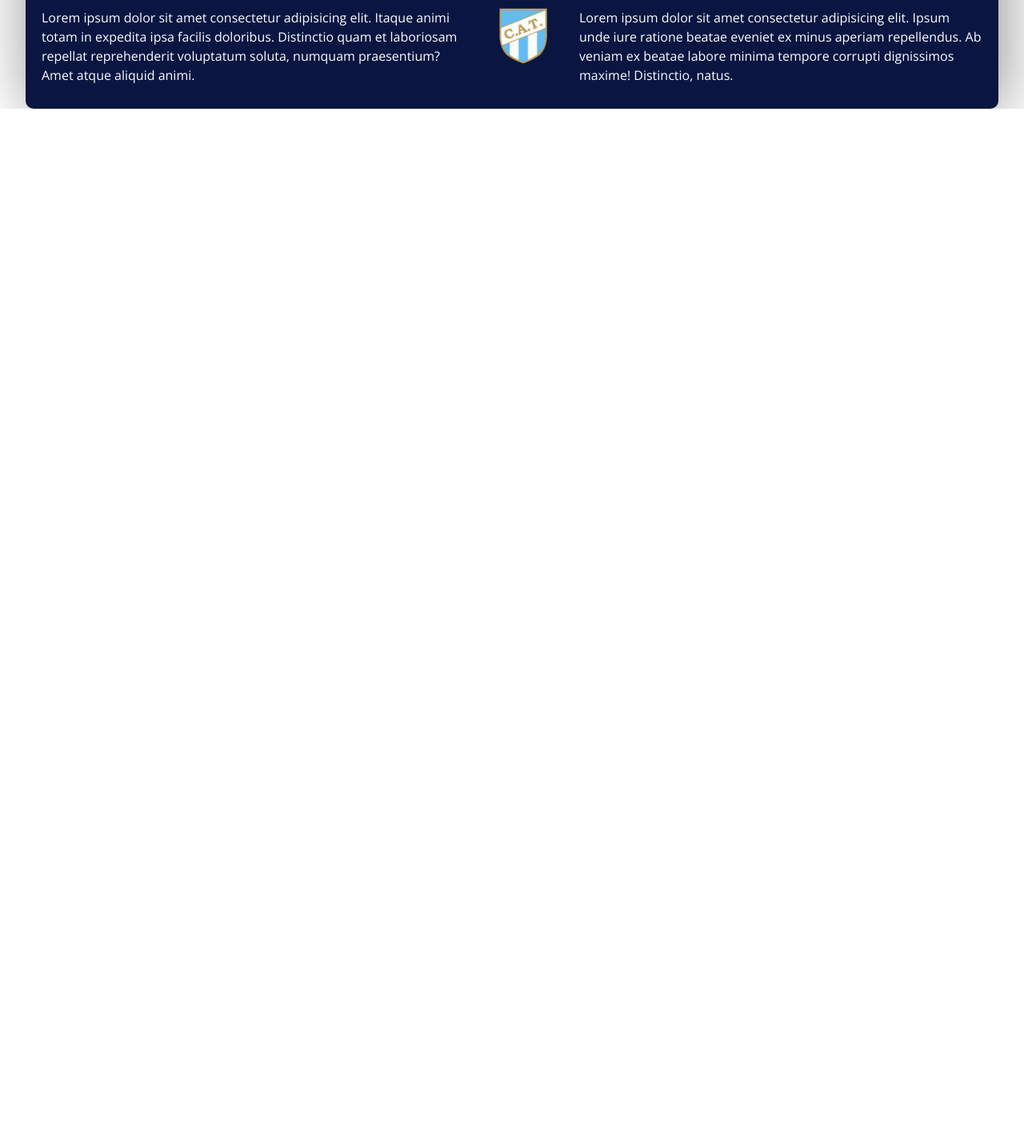
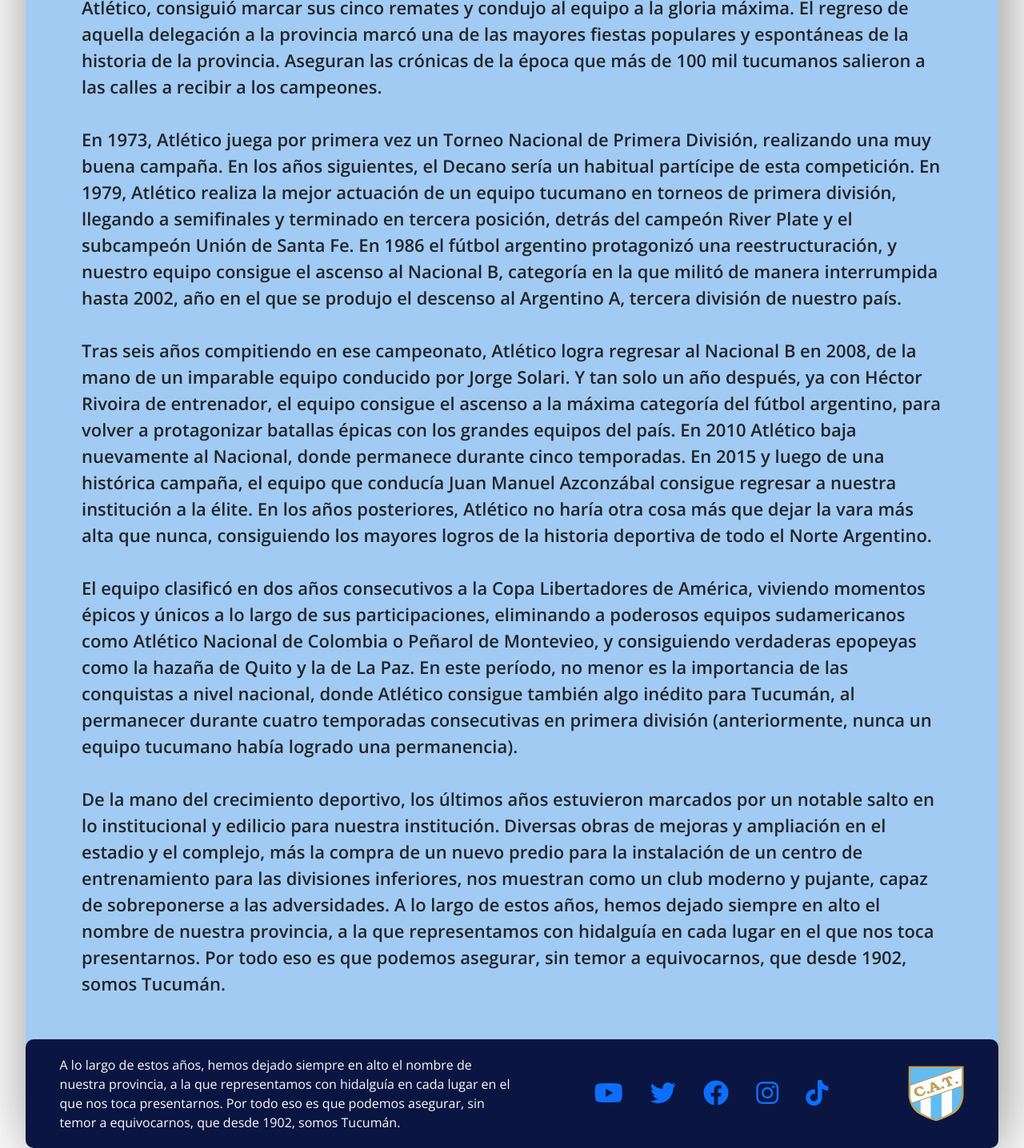
Before and after one commit to nachorebolleda/PF-Rebolleda, a website: page historia.html in a window 1280 px wide. Shown: the part 1930-3366 px from the top of the page at 80% size. Before the commit the page ends 2066 px from the top, so only its background shows below. Drawn offline with nearby package versions, Linux system fonts and the light colour scheme.

Commit message:
footer terminado, historia terminado

```diff
--- a/historia.html
+++ b/historia.html
@@ -48,44 +48,43 @@
         <div class="contenidoHistoria">
             <h1 class="titulo2"><b>CLUB ATLETICO TUCUMAN</b></h4>
             <div class="parrafohistoria">
-                Lorem ipsum dolor sit amet consectetur, adipisicing elit. Praesentium placeat architecto beatae ipsa ipsum velit eum minima doloribus dolorem, odit illum voluptas nemo sapiente. Magnam harum provident ducimus odit quod.
-                Eligendi omnis in aliquam, quod debitis quas consectetur facere repellat illum tempore consequuntur nobis at itaque possimus nam, fuga alias voluptas. Minus tenetur excepturi quibusdam eligendi eveniet error tempora repellendus.
-                Quo commodi minima, voluptate distinctio sequi provident hic impedit mollitia autem eaque? Voluptatum, eveniet nesciunt. Incidunt natus quod quas sapiente? Totam dolor dolore magni neque aspernatur, ipsam optio dicta exercitationem?
-                Blanditiis, ducimus temporibus asperiores maxime architecto deleniti facere vel iure inventore ut explicabo ex tempora quos animi eos molestias necessitatibus ullam itaque molestiae vitae et laborum, eaque alias! Consectetur, dignissimos?
-                Laborum sequi corporis enim, ex veniam doloremque illum perspiciatis velit natus, voluptates iure quo quos officia perferendis obcaecati tempore nihil quibusdam, eius excepturi deleniti qui debitis. Veritatis deleniti reiciendis dolore.
-                Voluptatum laudantium, perferendis provident nesciunt illo aliquid possimus a doloribus! Repudiandae, illo, nostrum dolorem ipsum est quasi consectetur fugit dolores nihil maiores obcaecati magni. Commodi ratione excepturi quibusdam aspernatur aliquid!
-                Quo itaque dolorum voluptas saepe vero incidunt. Eius quisquam dolores, vel similique reiciendis placeat iste! Vel, nostrum accusantium doloribus repellendus itaque voluptates ut unde sapiente velit impedit beatae porro repellat.
-                Soluta fuga reprehenderit earum odit libero, debitis doloribus accusantium error illum. Quo, eos rem? Non, necessitatibus quae similique laboriosam, aspernatur corrupti soluta odio tempora, dolore dolorem voluptas blanditiis modi nulla.
-                Quo, numquam. Animi quae quaerat saepe itaque eligendi, ullam repellendus unde. Voluptates ex doloribus commodi ipsum tempora explicabo vitae enim alias magni aut id, itaque maxime, culpa ea dolorum eaque.
-                Ipsa iusto quo dolores corrupti consequuntur veritatis eligendi tempora neque quibusdam vel blanditiis mollitia eveniet explicabo tempore doloribus, eius accusantium ea molestias, quidem ab totam. Temporibus nobis deserunt labore voluptas.
-                Distinctio voluptatum voluptatibus praesentium, aliquid rem dicta animi voluptates minima neque beatae quos non amet nihil maiores molestiae ut ullam cum, consectetur odio architecto dolores dolorem quae cumque! Sapiente, expedita!
-                Atque, tempore illum repudiandae rem aliquam non quos vel aspernatur voluptatibus eveniet debitis autem dolorem ipsa voluptatem ipsum, dicta ad est consectetur aliquid minus deleniti? Consequatur itaque dolorem pariatur! Possimus!
-                Velit nobis repellendus quae tenetur molestiae? Temporibus reprehenderit beatae sequi dolorum maxime nisi quasi quia odit numquam dolores dolore aspernatur modi at quaerat nam est ipsum, corporis et nostrum tenetur.
-                Dolorum, labore consectetur veniam voluptatum molestiae ad quo expedita harum dignissimos sed. Consectetur, quibusdam! Necessitatibus cupiditate blanditiis ab quae quisquam amet maxime voluptate! Dolor sit labore ducimus neque magni quia?
-                Eius quia molestiae dolorum accusantium reprehenderit, voluptas suscipit necessitatibus saepe. Harum provident sequi ad, tenetur nulla, alias sed obcaecati, eveniet enim nam eos hic dignissimos dolor aut et itaque quisquam.
-                Soluta voluptate ullam cupiditate, quidem ipsam delectus inventore reprehenderit quo incidunt, corporis officiis dolorem. Quod, ex necessitatibus dolores assumenda cum beatae amet alias non ipsam, modi quidem esse molestiae voluptatum?
-                Est cupiditate culpa non mollitia earum voluptas doloribus quidem eligendi facere necessitatibus omnis laudantium corrupti atque, provident maxime impedit id beatae quas fugiat dolorem repellendus a et minima. Voluptatum, ea!
-                Magni repellat consectetur doloribus possimus alias ducimus minus quidem commodi debitis soluta blanditiis eligendi eum accusamus, deleniti error! Nemo, soluta! Vero perferendis temporibus libero enim non dolorum consectetur, animi aut.
-                Atque, distinctio eligendi facere odit eum quisquam, minus esse possimus voluptate cupiditate consequatur. Natus ea corporis corrupti? Quidem pariatur, mollitia magni perferendis quibusdam, quod distinctio illo excepturi, iusto unde tempore.
-                Nisi rem tenetur autem nam blanditiis, perspiciatis quo eligendi quam voluptate culpa voluptates laboriosam quidem necessitatibus cupiditate! Fuga sequi, illum quibusdam ad natus deleniti? Maiores quam blanditiis quis quisquam ullam.
+                El 27 de septiembre de 1902, en una casona ubicada en lo que actualmente se conoce como calle Virgen de la Merced 139, se fundó el Club Atlético Tucumán, la institución deportiva y social más antigua, grande y trascendente del Noroeste argentino. En aquella noche primaveral de principio de siglo, entre los fundadores resonó un grito de festejo que hasta el presente acompaña y representa a nuestros seguidores: "Arriba los corazones". <br><br>
+
+El acta fundacional fue firmada por Agenor Albornoz (quién fue nombrado primer presidente), junto a José Fierro, Tomás Barber, Manuel Pérez y Federico Rossi. Menos de un año después, el 9 de julio de 1903, nuestro equipo saltó al campo de juego para disputar un partido ante el Club Salteño, y lo hizo luciendo una camiseta blanca con bastones verticales de color celeste, emulando los colores patrios, como un homenaje por el día de la Independencia.<br><br>
+
+De esa manera, el Club Atlético Tucumán se convertía en el primer equipo argentino en utilizar una camiseta con esos colores y diseño, incluso antes que la Selección Nacional. Las actuaciones en las competencias provinciales de aquellos años, encontraron a nuestro club siempre protagonista de la pelea por los mayores logros deportivos. Por esos tiempos, el Decano comenzó a llenarse de gloria, alzándose con la mayoría de las copas en juego. La más importante fue la copa Centenario obtenida tras vencer a San Martín en la final en 1916.<br><br>
+
+Después de pasar los primeros años de su existencia jugando como local en el gimnasio 24 de septiembre, el domingo 21 de mayo de 1922 el Club Atlético Tucumán inauguró su estadio emplazado en la mítica esquina de 25 de Mayo y Chile. Actualmente llamado "Monumental José Fierro", su primera denominación fue "Grand Stadium", por sus imponentes dimensiones, inéditas para la época en esta parte del país.<br><br>
+
+Se trataba del primer estadio del norte del país que contaba con una tribuna techada y de cemento, y para la jornada inaugural el equipo "Decano" disputó un partido amistoso con Racing Club de Avellaneda. El resultado de aquel encuentro fue 1 a 1. Las décadas de 1920, 1930 y 1940 fueron de importantes conquistas deportivos, como la exitosa e inédita gira por Bolivia y Perú durante dos meses a fines de 1929. En esa época, además, se produce la consolidación institucional, la construcción de canchas de tenis, pileta de natación y otras dependencias en el predio adyacente al estadio, además del nacimiento de figuras futbolísticas que pasearon su talento por clubes del país, el exterior y en la selección Nacional. Entre ellos se destacan Donato Penella, Leónidas Val Gelderen y Carlos “Caraigallo" Martínez.<br><br>
+
+Entre 1919 y 1976, años en los que nuestra institución compitió en la desaparecida Federación de Fútbol de Tucumán, Atlético fue el club que más lauros cosechó ganando 21 campeonatos anuales, 8 competencias y 13 torneos de Honor. El resultado de esta sumatoria no deja discusión: en 57 años de existencia, el Deca consiguió la impresionante marca de 42 campeonatos ganados. En la década del 50 comenzó una serie inigualable de títulos que en la actualidad sigue siendo récord para n el fútbol argentino. En Tucumán, Atlético fue campeón anual durante ocho años de manera consecutiva, entre los 1957 y 1964.<br><br>
+
+Pero la década del 60 no pudo comenzar mejor. El 30 de enero de 1960, Atlético Tucumán logra el que sería durante muchos años el éxito más grande de su historia: dirigidos por don Roberto Santillán, nuestro equipo se consagra campeón Argentino de campeones, tras una recordada final que se definió por tiros desde el punto penal, en la ciudad bonaerense de Tres Arroyos. En aquella época, la tanda de penales tenía un solo ejecutante por cada equipo, y el delantero Martín Canseco, de Atlético, consiguió marcar sus cinco remates y condujo al equipo a la gloria máxima. El regreso de aquella delegación a la provincia marcó una de las mayores fiestas populares y espontáneas de la historia de la provincia. Aseguran las crónicas de la época que más de 100 mil tucumanos salieron a las calles a recibir a los campeones.<br><br>
+
+En 1973, Atlético juega por primera vez un Torneo Nacional de Primera División, realizando una muy buena campaña. En los años siguientes, el Decano sería un habitual partícipe de esta competición. En 1979, Atlético realiza la mejor actuación de un equipo tucumano en torneos de primera división, llegando a semifinales y terminado en tercera posición, detrás del campeón River Plate y el subcampeón Unión de Santa Fe. En 1986 el fútbol argentino protagonizó una reestructuración, y nuestro equipo consigue el ascenso al Nacional B, categoría en la que militó de manera interrumpida hasta 2002, año en el que se produjo el descenso al Argentino A, tercera división de nuestro país.<br><br>
+
+Tras seis años compitiendo en ese campeonato, Atlético logra regresar al Nacional B en 2008, de la mano de un imparable equipo conducido por Jorge Solari. Y tan solo un año después, ya con Héctor Rivoira de entrenador, el equipo consigue el ascenso a la máxima categoría del fútbol argentino, para volver a protagonizar batallas épicas con los grandes equipos del país. En 2010 Atlético baja nuevamente al Nacional, donde permanece durante cinco temporadas. En 2015 y luego de una histórica campaña, el equipo que conducía Juan Manuel Azconzábal consigue regresar a nuestra institución a la élite. En los años posteriores, Atlético no haría otra cosa más que dejar la vara más alta que nunca, consiguiendo los mayores logros de la historia deportiva de todo el Norte Argentino.<br><br>
+
+El equipo clasificó en dos años consecutivos a la Copa Libertadores de América, viviendo momentos épicos y únicos a lo largo de sus participaciones, eliminando a poderosos equipos sudamericanos como Atlético Nacional de Colombia o Peñarol de Montevieo, y consiguiendo verdaderas epopeyas como la hazaña de Quito y la de La Paz. En este período, no menor es la importancia de las conquistas a nivel nacional, donde Atlético consigue también algo inédito para Tucumán, al permanecer durante cuatro temporadas consecutivas en primera división (anteriormente, nunca un equipo tucumano había logrado una permanencia).<br><br>
+
+De la mano del crecimiento deportivo, los últimos años estuvieron marcados por un notable salto en lo institucional y edilicio para nuestra institución. Diversas obras de mejoras y ampliación en el estadio y el complejo, más la compra de un nuevo predio para la instalación de un centro de entrenamiento para las divisiones inferiores, nos muestran como un club moderno y pujante, capaz de sobreponerse a las adversidades. A lo largo de estos años, hemos dejado siempre en alto el nombre de nuestra provincia, a la que representamos con hidalguía en cada lugar en el que nos toca presentarnos. Por todo eso es que podemos asegurar, sin temor a equivocarnos, que desde 1902, somos Tucumán.<br><br>
             </div>
         </div>
 
         <!-- Termina el contenido y empieza el footer -->
         <footer>
             <div id="primerfooter">
-                Lorem ipsum dolor sit amet consectetur adipisicing elit. Itaque animi
-                totam in expedita ipsa facilis doloribus. Distinctio quam et
-                laboriosam repellat reprehenderit voluptatum soluta, numquam
-                praesentium? Amet atque aliquid animi.
+                A lo largo de estos años, hemos dejado siempre en alto el nombre de nuestra provincia, a la que representamos con hidalguía en cada lugar en el que nos toca presentarnos. Por todo eso es que podemos asegurar, sin temor a equivocarnos, que desde 1902, somos Tucumán.
+            </div>
+            <div id="segundofooter">
+                <a href="https://www.youtube.com/@atleticotucuman"><i class="fa-brands fa-youtube"></i></a>
+                <a href="https://twitter.com/ATOficial"><i class="fa-brands fa-twitter"></i></a>
+                <a href="https://www.facebook.com/atleticotucuman/"><i class="fa-brands fa-facebook"></i></a>
+                <a href="https://www.instagram.com/atleticotucuman/?hl=es-la"><i class="fa-brands fa-instagram"></i></a>
+                <a href="https://www.tiktok.com/@atleticotucuman"><i class="fa-brands fa-tiktok"></i></a>
             </div>
             <img src="css/escudo.png" alt="" />
-            <div id="segundofooter">
-                Lorem ipsum dolor sit amet consectetur adipisicing elit. Ipsum unde
-                iure ratione beatae eveniet ex minus aperiam repellendus. Ab veniam ex
-                beatae labore minima tempore corrupti dignissimos maxime! Distinctio,
-                natus.
-            </div>
         </footer>
     </div>
     <script src="https://cdn.jsdelivr.net/npm/bootstrap@5.3.0-alpha1/dist/js/bootstrap.bundle.min.js" integrity="sha384-w76AqPfDkMBDXo30jS1Sgez6pr3x5MlQ1ZAGC+nuZB+EYdgRZgiwxhTBTkF7CXvN" crossorigin="anonymous"></script>
--- a/scss/style.scss
+++ b/scss/style.scss
@@ -184,7 +184,8 @@ div {
     }
 }
 .parrafohistoria{
-    font-size: 20px;
+    font-size: 22px;
+    font-weight: 600;
     text-align: center;
     margin: $margenPartidos;
 }
@@ -213,19 +214,27 @@ div {
 
 footer{
     display: flex;
-    justify-content: space-evenly;
-    align-items: flex-start;
-    padding-top: 30px;
-    padding-bottom: 30px;
+    justify-content: space-around;
+    align-items: center;
+    padding-top: 20px;
+    padding-bottom: 20px;
     margin-top: 0px;
     margin-bottom: 0px;
     background-color: $colorOscuro;
     border-radius: 10px;
     div{
+        max-width: 50%;
         padding-left: 20px;
         padding-right: 20px;
         color: $colorBlanco;
+        a{
+            padding: 20px 15px;
+            i{
+                font-size: xx-large;
+            }
+        }
     }
+
     img{
         width: 70px;
         height: 70px;
@@ -467,7 +476,7 @@ footer{
     }
     .parrafohistoria{
         font-size: 22px;
-        text-align: center;
+        text-align: start;
         margin: $margenPartidos;
     }
 }
```
Also changed, not shown: galeria.html (+9 -11 lines), index.html (+8 -10 lines), partidos.html (+8 -10 lines), plantel.html (+8 -10 lines), css/main.css.
